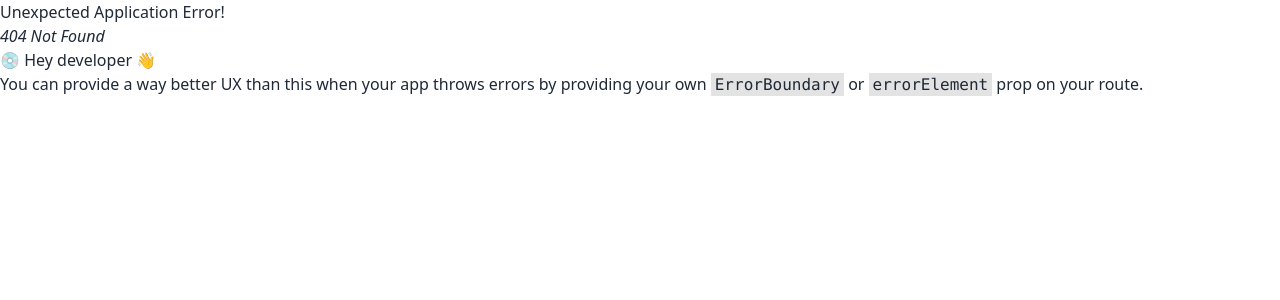
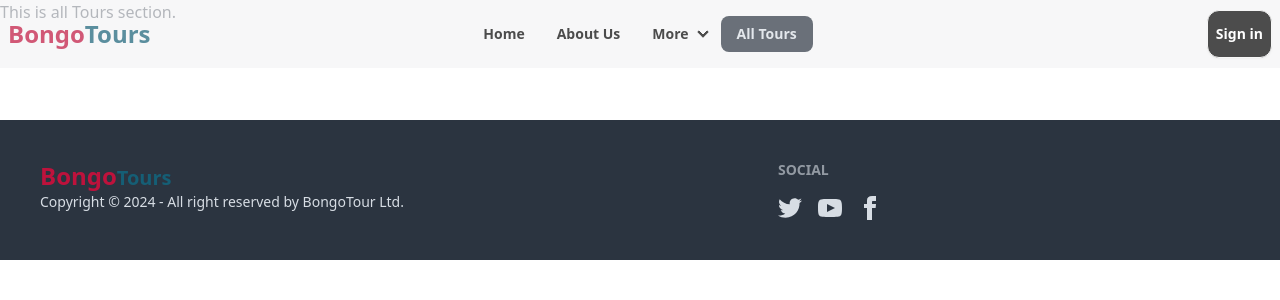
Before and after one commit to masumraheel/my-assignment-12, a React (Vite) app: page /allTours in a window 1280 px wide. Before the commit this address had no page. Shown: the top 300 px of the page. Built offline with nearby package versions, Linux system fonts and the light colour scheme.

Commit message:
all update

```diff
--- a/src/Components/NavBar/NavBar.jsx
+++ b/src/Components/NavBar/NavBar.jsx
@@ -31,6 +31,11 @@ const NavBar = () => {
             </li>
           </ul>
         </details>
+      </li>
+      <li>
+        <NavLink to="allTours" className="hover:text-red-400">
+          All Tours
+        </NavLink>
       </li>
     </>
   );
--- /dev/null
+++ b/src/Pages/AllTours.jsx
@@ -0,0 +1,11 @@
+import React from 'react';
+
+const AllTours = () => {
+    return (
+        <div>
+            This is all Tours section.
+        </div>
+    );
+};
+
+export default AllTours;
--- a/src/Router/Routes.jsx
+++ b/src/Router/Routes.jsx
@@ -1,6 +1,7 @@
 import { createBrowserRouter } from "react-router-dom";
 import Root from "../LayOut/Root";
 import Home from "../Pages/Home";
+import AllTours from "../Pages/AllTours";
 
 
 export const router = createBrowserRouter([
@@ -28,6 +29,10 @@ export const router = createBrowserRouter([
             path:"contactUs",
             element:<Home></Home>
         },
+        {
+            path:"allTours",
+            element:<AllTours></AllTours>
+        },
       ]
     },
   ]);
```
